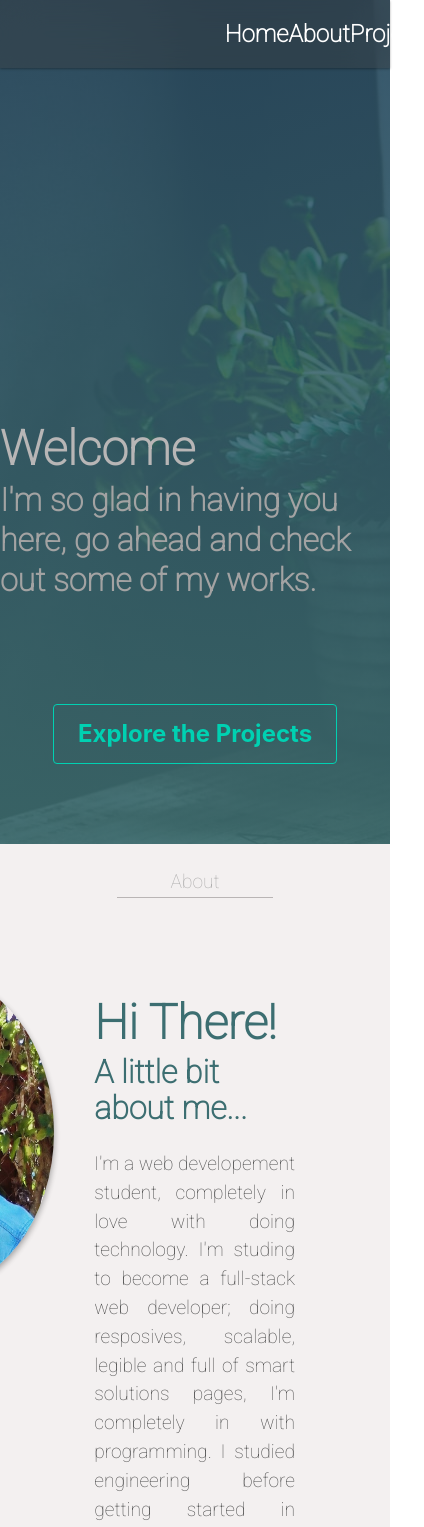
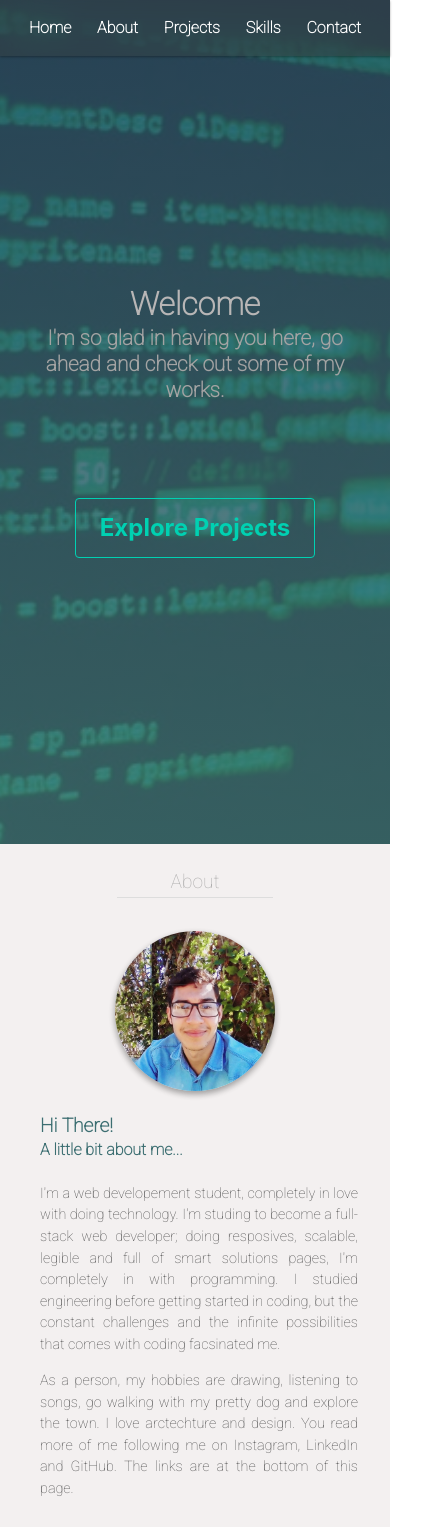
Before and after one commit to LucasH-Paz/LucasH-Paz, a React (Create React App) app: page / in a window 390 px wide. Shown: the top 1527 px of the page, 424 px wide, since content can reach past the window. Built offline with nearby package versions, Linux system fonts and the light colour scheme.

Commit message:
add resposivity to small screens

```diff
--- a/src/Components/About/styles.css
+++ b/src/Components/About/styles.css
@@ -38,3 +38,45 @@
 #about h2 {
   color: rgb(60, 110, 113);
 }
+
+@media screen and (max-width: 769px) {
+  #about {
+    flex-direction: column-reverse;
+    padding: 0.5rem;
+    margin: 3vh 0;
+    max-width: 100%;
+    height: fit-content;
+  }
+
+  #about > img {
+    width: 10rem;
+    height: 10rem;
+    margin: auto;
+  }
+
+  #about > div {
+    max-height: 80vh;
+    justify-content: space-between;
+    margin: auto;
+    margin-left: 0.5rem;
+    font-size: 0.9rem;
+  }
+
+  #about > div > button {
+    margin: auto;
+    width: fit-content;
+  }
+
+  #about h1 {
+    font-size: 1.2rem;
+  }
+
+  #about h2 {
+    font-size: 1rem;
+  }
+
+  #about > div > button {
+    margin-top: 1rem;
+    font-size: 0.8rem;
+  }
+}
--- a/src/Components/Contact/styles.css
+++ b/src/Components/Contact/styles.css
@@ -13,3 +13,15 @@
 #contact button {
   margin: 1rem 0;
 }
+
+@media screen and (max-width: 769px) {
+  #contact {
+    width: 90%;
+    font-size: 0.9rem;
+    padding: 1rem;
+  }
+
+  .field {
+    width: 100%;
+  }
+}
--- a/src/Components/Footer/styles.css
+++ b/src/Components/Footer/styles.css
@@ -29,3 +29,25 @@
   font-size: 0.9rem;
   margin-top: 0.8rem;
 }
+
+@media screen and (max-width: 769px) {
+  #footer {
+    padding: 0.8rem;
+    font-size: 0.9rem;
+  }
+
+  #footer > div {
+    font-size: 1.5rem;
+    width: 30%;
+  }
+
+  .copyright {
+    font-size: 0.8rem;
+  }
+
+  #footer > span {
+    max-width: 90%;
+    text-align: center;
+    margin-top: 0.5rem;
+  }
+}
--- a/src/Components/Header/styles.css
+++ b/src/Components/Header/styles.css
@@ -30,3 +30,15 @@
 .header nav a:hover {
   opacity: 0.8;
 }
+
+@media screen and (max-width: 769px) {
+  .header {
+    justify-content: center;
+    font-size: 1rem;
+  }
+
+  .header > div {
+    margin: auto;
+    width: 100%;
+  }
+}
--- a/src/Components/Hero/index.jsx
+++ b/src/Components/Hero/index.jsx
@@ -11,9 +11,11 @@ function Hero() {
             I'm so glad in having you here, go ahead and check out some of my works.
           </h2>
         </div>
-        <button type="button" className="button is-large is-primary is-outlined">
-          Explore the Projects
-        </button>
+        <a href="#works">
+          <button type="button" className="button is-large is-primary is-outlined">
+            Explore Projects
+          </button>
+        </a>
       </div>
     </header>
   )
--- a/src/Components/Hero/styles.css
+++ b/src/Components/Hero/styles.css
@@ -15,13 +15,13 @@
   justify-content: space-between;
 }
 
-.container-header > button {
+.container-header  button {
   margin-bottom: 5rem;
+  align-self: center;
 }
 
 .container-header > div {
   margin-top: 50vh;
-  align-self: center;
 }
 
 #hero h1 {
@@ -32,3 +32,40 @@
   color: rgb(163, 163, 163);
   font-weight: 800;
 }
+
+@media screen and (max-width: 769px) {
+  #hero {
+    background-image: url('../../images/background.jpg');
+    background-position: center;
+    background-repeat: no-repeat;
+    background-size: cover;
+  }
+
+  .container-header {
+    align-items: center;
+    justify-content: space-evenly;
+  }
+
+  .container-header  button {
+    margin-bottom: 12rem;
+  }
+
+  .container-header > div {
+    margin-top: 12rem;
+    align-self: center;
+    max-width: 80%;
+    text-align: center;
+  }
+
+  #hero h1 {
+    color: rgb(184, 182, 182);
+    font-size: 2rem;
+  }
+
+  #hero h2 {
+    color: rgb(163, 163, 163);
+    font-weight: 800;
+    font-size: 1.3rem;
+  }
+
+}
--- a/src/Components/Skills/index.jsx
+++ b/src/Components/Skills/index.jsx
@@ -56,7 +56,7 @@ function Skills() {
     },
     {
       image: hooks,
-      name: 'React Hooks'
+      name: 'Hooks'
     }
   ];
 
--- a/src/Components/Skills/styles.css
+++ b/src/Components/Skills/styles.css
@@ -2,8 +2,8 @@
   display: flex;
   flex-flow: row wrap;
   max-width: 60vw;
-  margin-top: 3rem;
   justify-content: center;
+  padding: 3rem;
 }
 
 #skills > div {
@@ -14,13 +14,15 @@
   align-content: center;
   width: 13%;
   padding: 1rem;
-  margin: 1rem;
+  margin: 0.5rem;
   margin-top: 1.5rem;
   max-height: 10rem;
+  min-width: 10rem;
   justify-content: space-between;
   box-shadow: 0 3px 6px rgba(0,0,0,0.16), 0 3px 6px rgba(0,0,0,0.23);
   transition: 0.8s ease;
   text-align: center;
+  border-radius: 10%;
 }
 
 #skills > div:hover {
@@ -28,7 +30,21 @@
 }
 
 #skills > div > img {
-  max-height: 80%;
   max-height: 50%;
   margin-top: 0.8rem;
 }
+
+@media screen and (max-width: 769px) {
+  #skills {
+    max-width: 100vw;
+    padding: 1.5rem;
+    font-size: 0.9rem;
+    text-align: justify;
+  }
+
+  #skills > div {
+    max-height: 5rem;
+    min-width: 5rem;
+    padding: 0.2rem;
+  }
+}
--- a/src/Components/Works/styles.css
+++ b/src/Components/Works/styles.css
@@ -68,3 +68,51 @@
 .links a:hover {
   color: #284b63;
 }
+
+@media screen and (max-width: 769px) {
+  #works .filters {
+    width: 100%;
+  }
+
+  #works .filters button {
+    font-size: 0.8rem
+  }
+
+  .galery {
+    width: 100%;
+    margin: 0.2rem;
+    flex-flow: column nowrap;
+  }
+
+  .text {
+    padding: 0.5rem;
+    width: 100%;
+    font-size: 0.9rem;
+  }
+
+  .galery .text h1 {
+    font-size: 1.2rem;
+  }
+
+  .galery .text h2 {
+    font-size: 1rem;
+  }
+
+  .links {
+    width: 100%;
+    justify-content: center;
+  }
+
+  .links a {
+    margin: 1rem;
+  }
+
+  .galery-images {
+    width: 100%;
+    justify-content: center;
+  }
+
+  .galery-images img {
+    width: 90%;
+  }
+}
--- a/src/Components/division/styles.css
+++ b/src/Components/division/styles.css
@@ -10,5 +10,13 @@
 .division > div {
   height: 1px;
   width: 40%;
-  background-color: rgb(185, 181, 181);
+  background-color: rgb(221, 221, 221);
 }
+
+#works > .division > div {
+  background-color: #494848;
+}
+
+#works > .division {
+  color: #6d6d6d;
+}
```
Also changed, not shown: src/App.css (line endings or trailing spaces), 1 other file (tests, documents, lock files or other folders).
